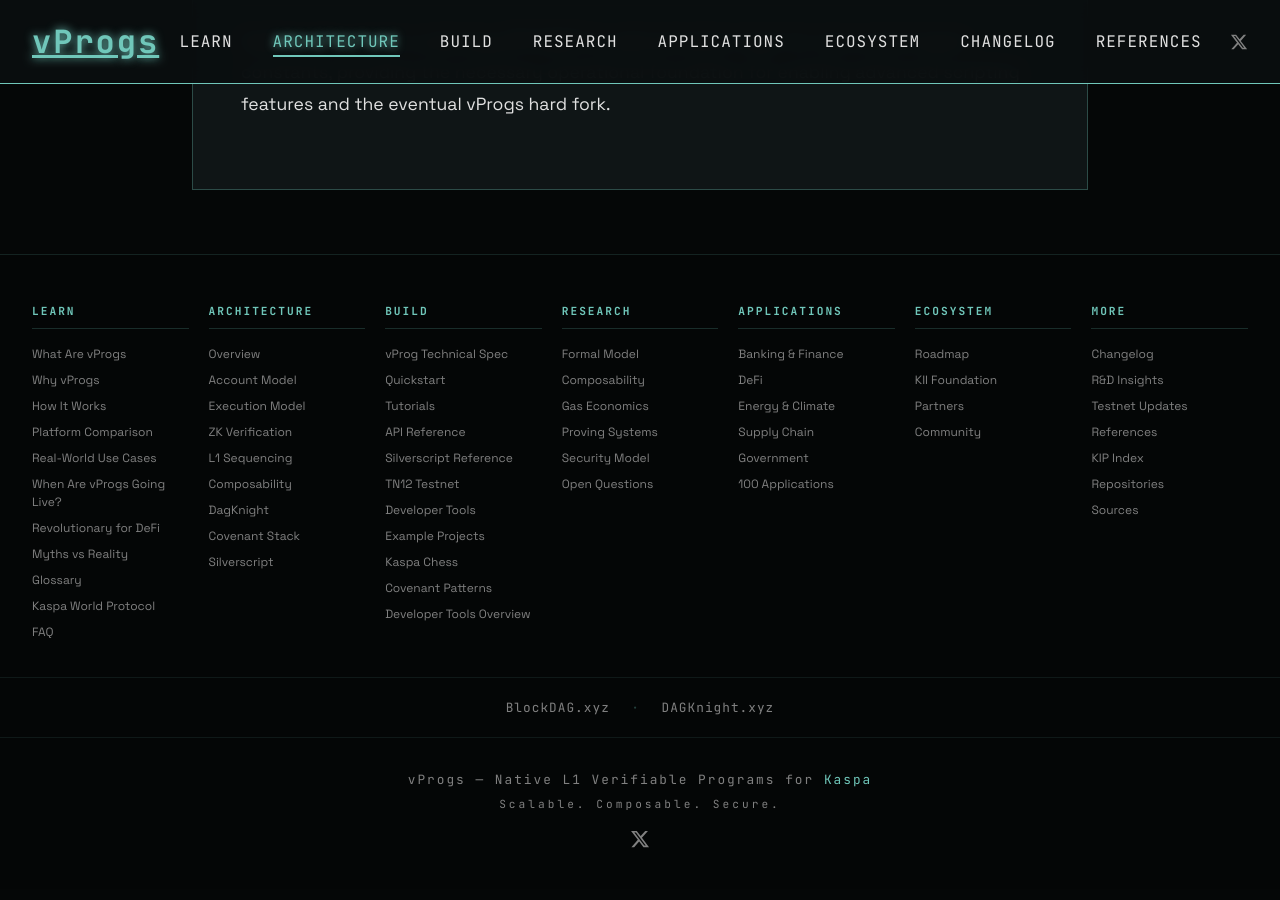
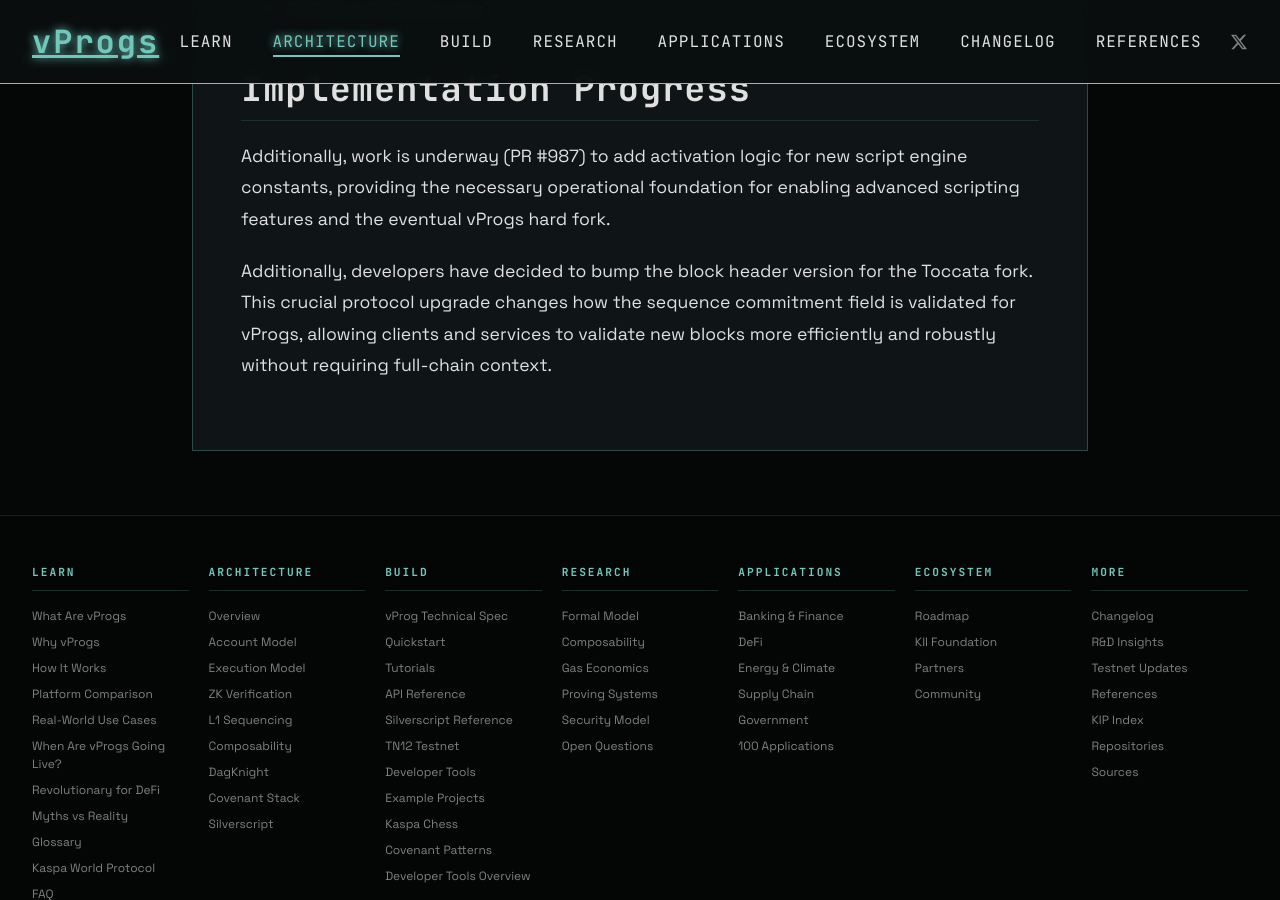
Before and after one commit to creative-inference/vprogs.xyz, a Jekyll site: the page built from architecture/covenants.md, in a window 1280 px wide and 900 px high, scrolled down 21162 px. Built offline with Jekyll 4.4.1, drawn with Linux system fonts in a browser that asks for light colours; some of the changed text lies outside the part shown.

Commit message:
Update KIP-17 encoding details and header version bump progress [auto]

```diff
--- a/architecture/covenants.md
+++ b/architecture/covenants.md
@@ -156,6 +156,11 @@
 
 
 Additionally, KIP-17 is being updated to formally document new opcodes like `opBlake3` that are already active on the Toccata testnet, standardizing powerful cryptographic primitives to prepare the developer toolset for the vProgs launch.
+
+
+
+
+Furthermore, work is underway to optimize the Kaspa txscript engine by relaxing minimal encoding rules for stack data. This low-level enhancement, organized under KIP-17, provides foundational flexibility for a more powerful and efficient vProgs implementation.
 
 ### KIP-20: Covenant IDs (Native Lineage)
 
@@ -560,3 +565,7 @@
 
 
 Additionally, work is underway (PR #987) to add activation logic for new script engine constants, providing the necessary operational foundation for enabling advanced scripting features and the eventual vProgs hard fork.
+
+
+
+Additionally, developers have decided to bump the block header version for the Toccata fork. This crucial protocol upgrade changes how the sequence commitment field is validated for vProgs, allowing clients and services to validate new blocks more efficiently and robustly without requiring full-chain context.
```
